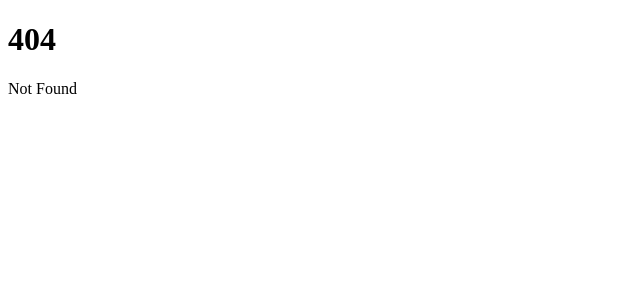
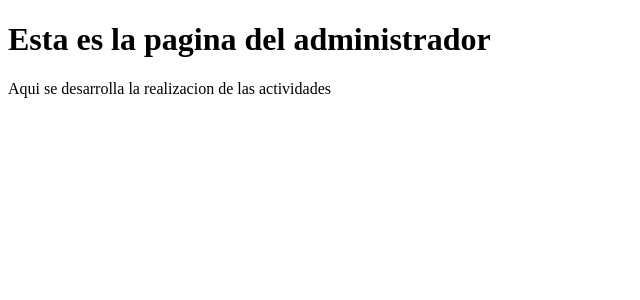
Before and after one commit to GabrielYsidro/DatosProyecto, a SvelteKit app in the folder FrontSvelte/: page /admin in a window 1280 px wide. Before the commit this address had no page. Shown: the top 300 px of the page, without its empty margins (0-640 px from the left). Built offline with nearby package versions, Linux system fonts and the light colour scheme.

Commit message:
Estructura de rutas

```diff
--- a/FrontSvelte/src/app.html
+++ b/FrontSvelte/src/app.html
@@ -4,6 +4,7 @@
 		<meta charset="utf-8" />
 		<link rel="icon" href="%sveltekit.assets%/favicon.png" />
 		<meta name="viewport" content="width=device-width, initial-scale=1" />
+		<title>FrontEnd</title>
 		%sveltekit.head%
 	</head>
 	<body data-sveltekit-preload-data="hover">
--- /dev/null
+++ b/FrontSvelte/src/routes/admin/+page.svelte
@@ -0,0 +1,2 @@
+<h1> Esta es la pagina del administrador</h1>
+<p> Aqui se desarrolla la realizacion de las actividades</p>
--- /dev/null
+++ b/FrontSvelte/src/routes/cliente/+page.svelte
@@ -0,0 +1,3 @@
+<!-- src/routes/contact.svelte -->
+<h1>Esta es la pagina del cliente</h1>
+<p>Crear un formulario para obtener informacion</p>
--- /dev/null
+++ b/FrontSvelte/src/routes/dev/+page.svelte
@@ -0,0 +1,3 @@
+<!-- src/routes/dev.svelte -->
+<h1>Esta es la pagina del desarrollador</h1>
+<p>Aqui se creara la interfaz del desarrollador</p>
```
